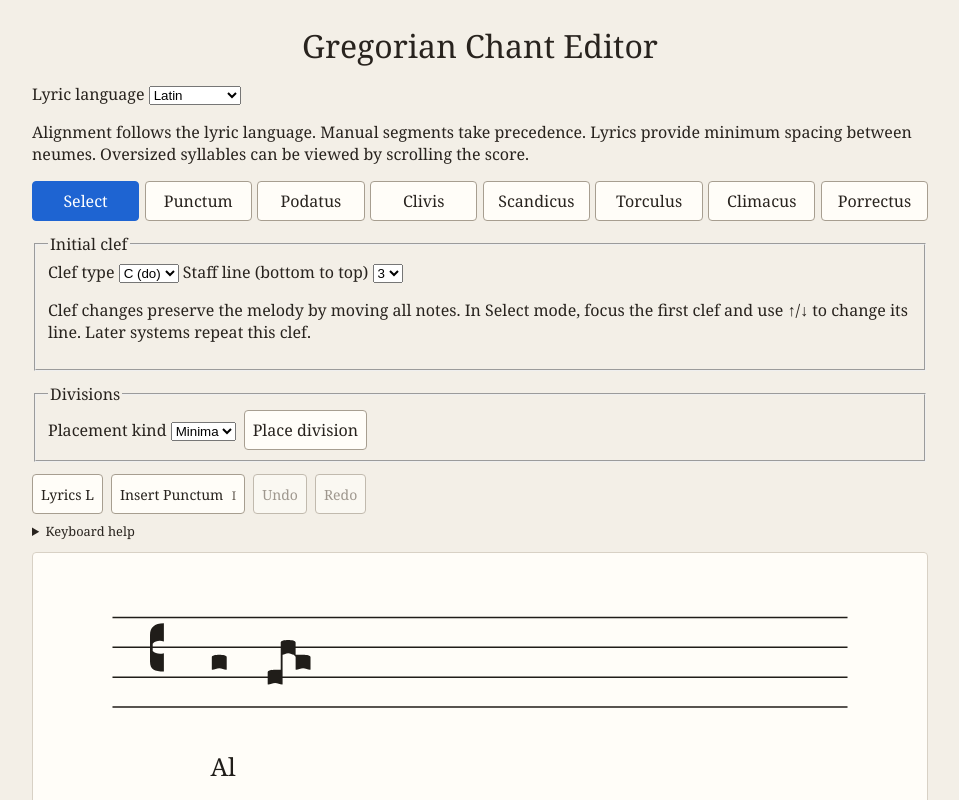
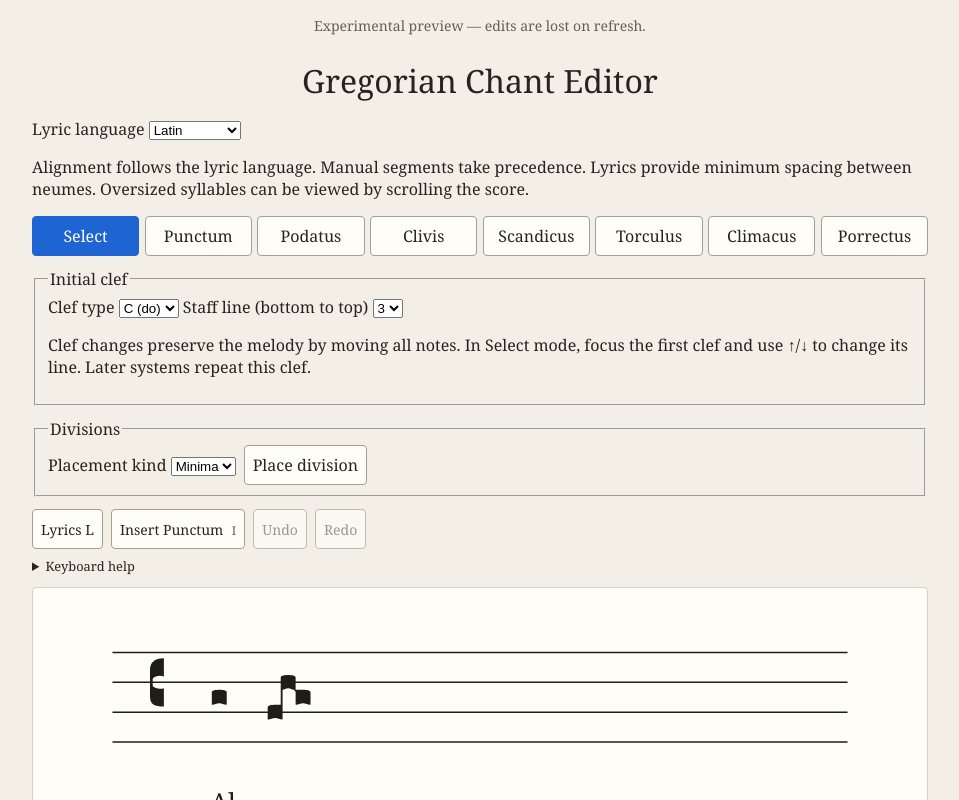
Before and after one commit to OceanOSdev/gregorian-chant-editor, a React (Vite) app: page / in a window 1280 px wide. Shown: the top 800 px of the page, without its empty margins (160-1119 px from the left). Built offline with nearby package versions, Linux system fonts and the light colour scheme.

Commit message:
chore: deploy experimental preview to GitHub Pages

```diff
--- a/index.html
+++ b/index.html
@@ -2,9 +2,9 @@
 <html lang="en">
   <head>
     <meta charset="UTF-8" />
-    <link rel="icon" type="image/svg+xml" href="/favicon.svg" />
+    <link rel="icon" type="image/svg+xml" href="%BASE_URL%favicon.svg" />
     <meta name="viewport" content="width=device-width, initial-scale=1.0" />
-    <title>gregorian-chant-editor</title>
+    <title>Gregorian Chant Editor</title>
   </head>
   <body>
     <div id="root"></div>
--- a/src/App.css
+++ b/src/App.css
@@ -1,3 +1,11 @@
+.preview-notice {
+  width: min(56rem, calc(100% - 2rem));
+  margin: 1rem auto 0;
+  color: #675f55;
+  font-size: 0.875rem;
+  text-align: center;
+}
+
 .chant-editor {
   width: min(56rem, calc(100% - 2rem));
   margin: 0 auto;
--- a/src/App.tsx
+++ b/src/App.tsx
@@ -3,7 +3,14 @@ import { exampleDocument } from './editor/domain/example-document';
 import './App.css';
 
 function App() {
-  return <ChantEditor document={exampleDocument} />;
+  return (
+    <>
+      <p className="preview-notice">
+        Experimental preview — edits are lost on refresh.
+      </p>
+      <ChantEditor document={exampleDocument} />
+    </>
+  );
 }
 
 export default App;
--- a/vite.config.ts
+++ b/vite.config.ts
@@ -2,6 +2,7 @@ import { defineConfig } from 'vite';
 import react from '@vitejs/plugin-react';
 
 // https://vite.dev/config/
-export default defineConfig({
+export default defineConfig(({ command, isPreview }) => ({
+  base: command === 'build' || isPreview ? '/gregorian-chant-editor/' : '/',
   plugins: [react()],
-});
+}));
```
Also changed, not shown: 2 other files (tests, documents, lock files or other folders).
